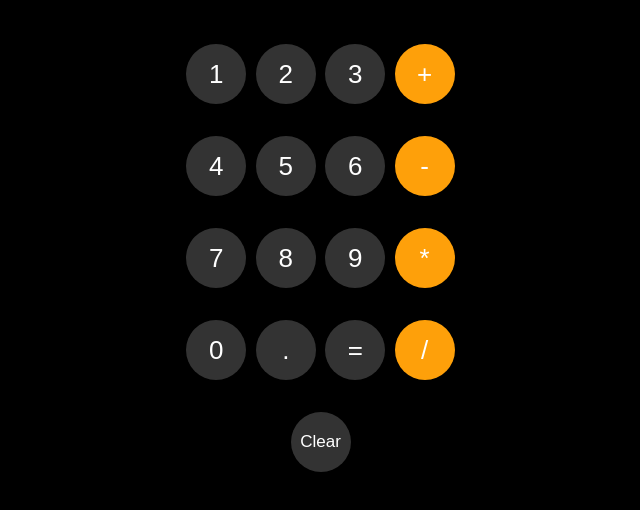
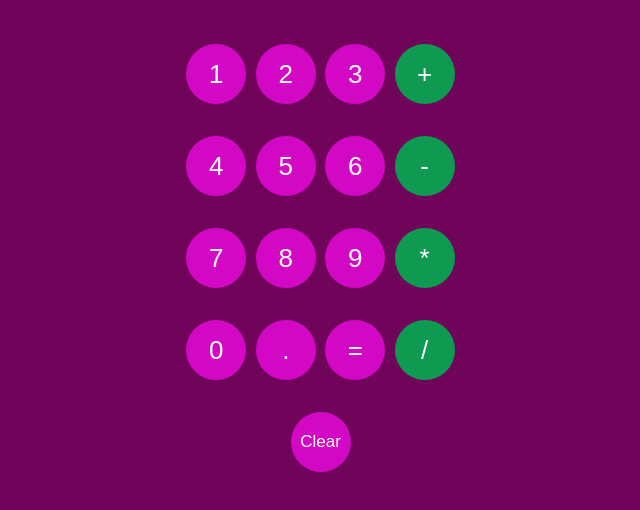
Before and after one commit to norjee/sample-projects, a plain HTML site: page project2/index.html in a window 1280 px wide. Shown: the whole page, without its empty margins (317-957 px from the left). Drawn offline with Linux system fonts and the light colour scheme.

Commit message:
Changed colors

```diff
--- a/project2/10j-calculator-final2.css
+++ b/project2/10j-calculator-final2.css
@@ -1,5 +1,5 @@
 body {
-  background-color: black;
+  background-color: rgb(112, 4, 91);
   font-family: Arial, Helvetica, sans-serif;
 }
 
@@ -25,12 +25,12 @@ body {
 }
 
 .gray-button {
-  background-color: rgb(51, 51, 51);
+  background-color: rgb(210, 8, 197);
   color: white;
 }
 
 .orange-button {
-  background-color: rgb(254, 160, 10);
+  background-color: rgb(15, 154, 82);
   color: white;
 }
 
```
